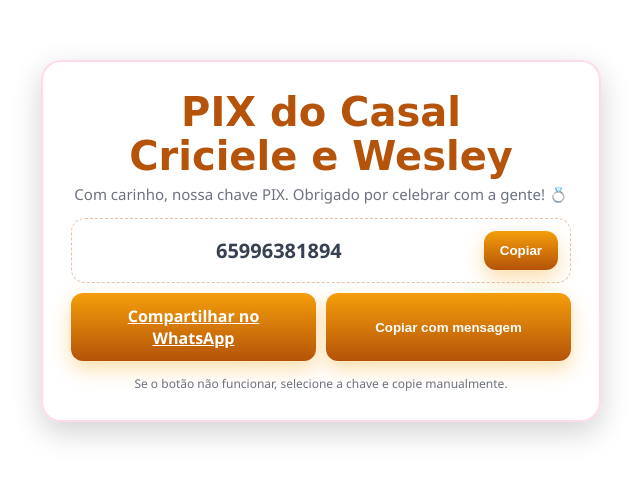
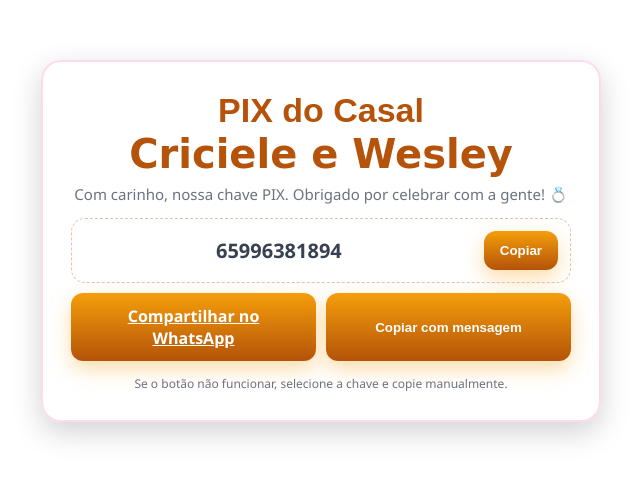
Before and after one commit to wespjxx-gif/PIX, a plain HTML site: page index.html in a window 1280 px wide. Shown: the part 159-638 px from the top of the page, without its empty margins (319-960 px from the left). Drawn offline with Linux system fonts and the light colour scheme.

Commit message:
Update index.html

```diff
--- a/index.html
+++ b/index.html
@@ -34,11 +34,18 @@
     }
     h1 {
       margin: 0 0 6px;
+      line-height: 1.2;
+    }
+    .titulo-normal {
+      font-family: Arial, Helvetica, sans-serif;
+      font-size: clamp(24px, 5vw, 34px);
+      font-weight: bold;
+      color: #b45309;
+    }
+    .titulo-cursiva {
       font-family: "Brush Script MT", cursive;
       font-size: clamp(28px, 6vw, 40px);
-      color: var(--accent);
-      text-shadow: 0 1px 0 #fff;
-      line-height: 1.1;
+      color: #b45309;
     }
     .sub { margin: 0 0 14px; color: #6b7280; font-size: clamp(13px, 2.8vw, 15px); }
     .keybox {
@@ -47,7 +54,7 @@
       background: rgba(255,255,255,.85);
       border-radius: 14px; margin: 14px 0 10px;
     }
-    .key { flex: 1; font-weight: 700; font-size: clamp(16px, 4.8vw, 20px); white-space: nowrap; overflow: auto; }
+    .key { flex: 1; font-weight: 700; font-size: clamp(16px, 4.8vw, 20px); word-break: break-word; white-space: normal; }
     .btn {
       appearance: none; border: 0;
       padding: 12px 16px; border-radius: 12px; font-weight: 700;
@@ -70,7 +77,10 @@
 </head>
 <body>
   <main class="panel">
-    <h1>PIX do Casal<br/>Criciele e Wesley</h1>
+    <h1>
+      <span class="titulo-normal">PIX do Casal</span><br>
+      <span class="titulo-cursiva">Criciele e Wesley</span>
+    </h1>
     <p class="sub">Com carinho, nossa chave PIX. Obrigado por celebrar com a gente! 💍</p>
 
     <div class="keybox">
@@ -79,7 +89,7 @@
     </div>
 
     <div class="row">
-      <a class="btn" href="https://wa.me/?text=Minha%20chave%20PIX:%2065963818945" target="_blank" rel="noopener">Compartilhar no WhatsApp</a>
+      <a class="btn" href="https://wa.me/?text=Minha%20chave%20PIX:%2065996381894" target="_blank" rel="noopener">Compartilhar no WhatsApp</a>
       <button class="btn" id="copyMsgBtn">Copiar com mensagem</button>
     </div>
 
```
